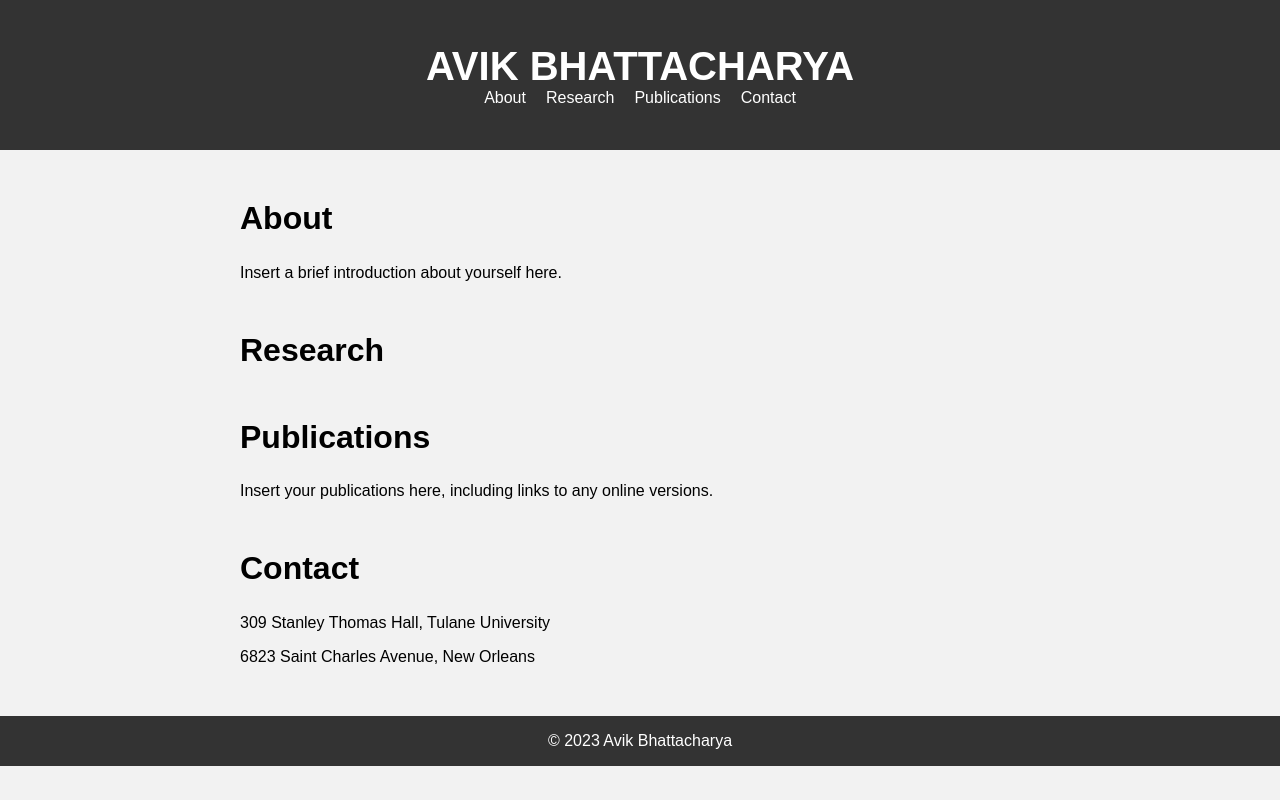
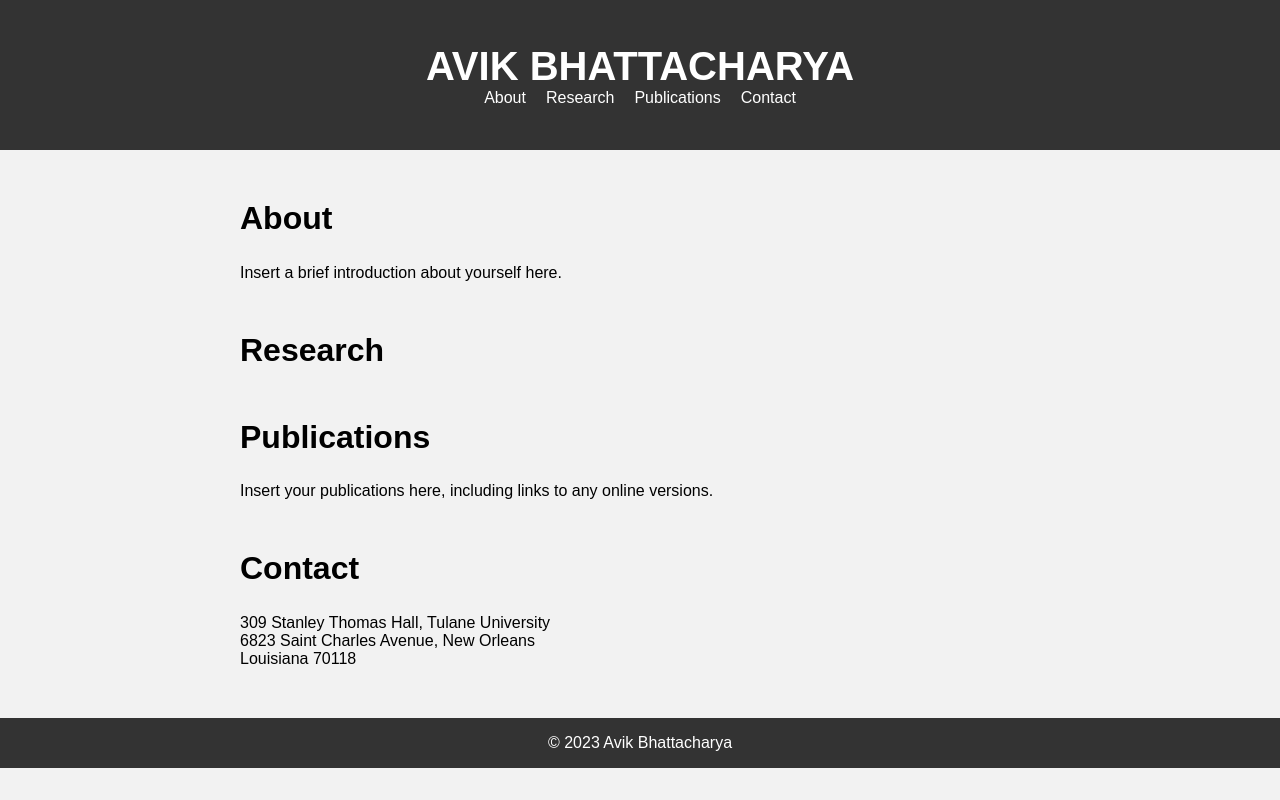
Before and after one commit to avik94ab/avik94ab.github.io, a plain HTML site: page index.html in a window 1280 px wide. Drawn offline with Linux system fonts and the light colour scheme.

Commit message:
correct address

```diff
--- a/index.html
+++ b/index.html
@@ -41,8 +41,7 @@
 
 		<section id="contact">
 			<h2>Contact</h2>
-			<p>309 Stanley Thomas Hall, Tulane University</p>
-			<p>6823 Saint Charles Avenue, New Orleans</p>
+			<p>309 Stanley Thomas Hall, Tulane University<br>6823 Saint Charles Avenue, New Orleans<br>Louisiana 70118</p>
 		</section>
 
 	</main>
```
